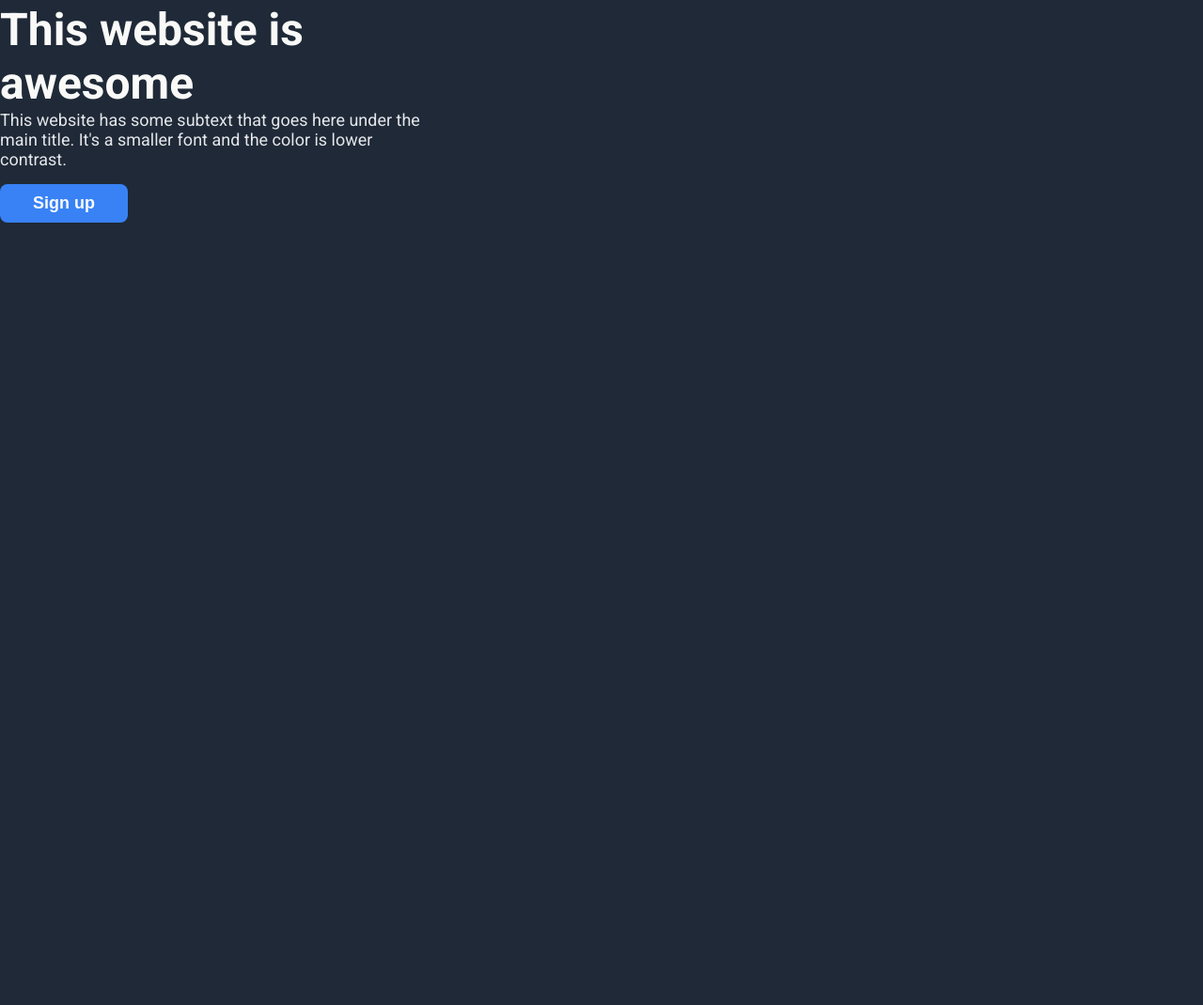
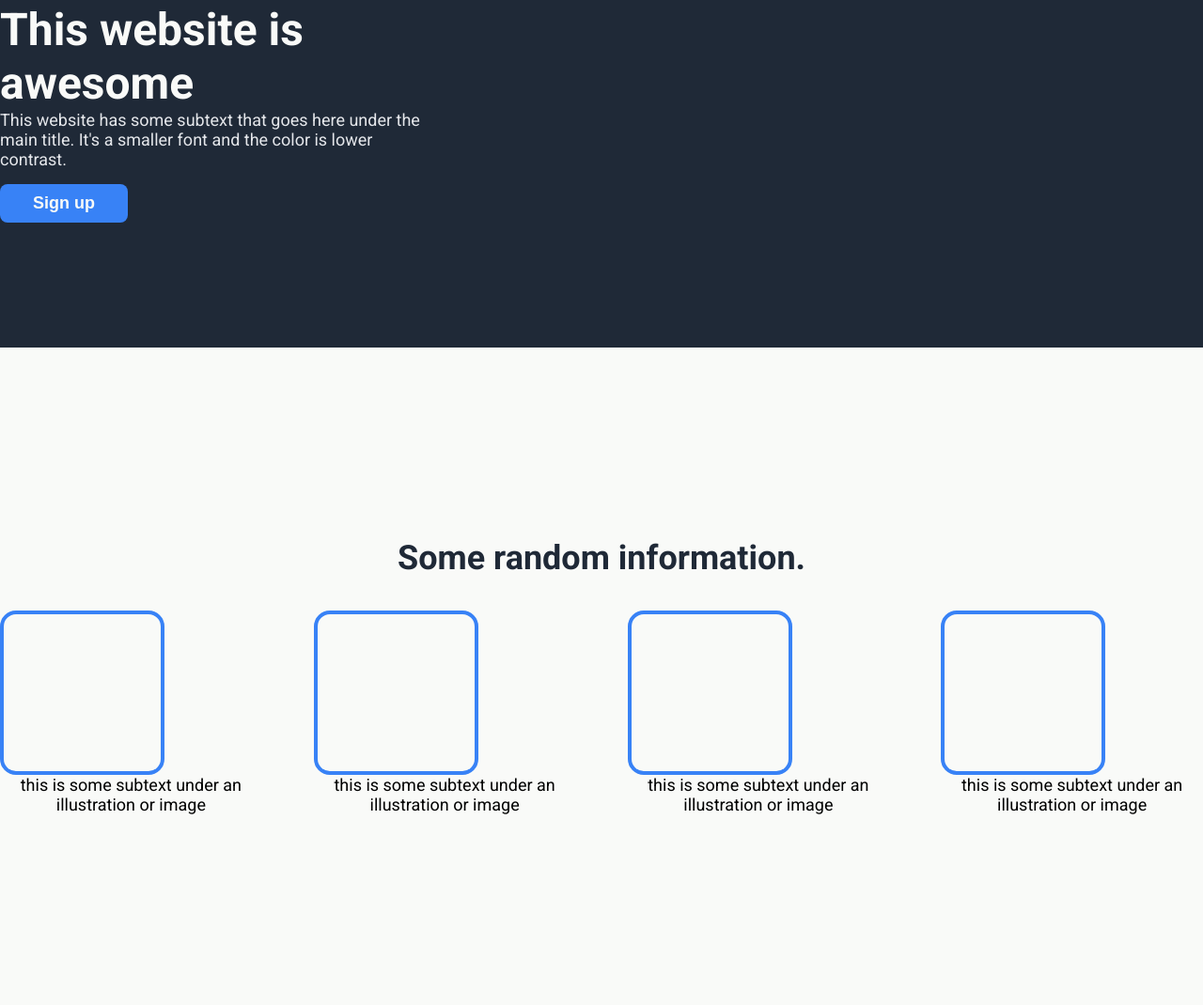
Before and after one commit to kacpersiedlarczyk/landing-page, a plain HTML site: page index.html in a window 1280 px wide. Shown: the part 198-1268 px from the top of the page at 94% size. Before the commit the page ends 800 px from the top, so only its background shows below. Drawn offline with Linux system fonts and the light colour scheme.

Commit message:
Add information section

```diff
--- a/index.html
+++ b/index.html
@@ -25,7 +25,33 @@
         </div>
     </header>
 
-    <main></main>
+    <main>
+        <section class="info">
+            <h2>Some random information.</h2>
+
+            <div class="info-con">
+                <div>
+                    <div class="placeholder"></div>
+                    <p>this is some subtext under an illustration or image</p>
+                </div>
+                <div>
+                    <div class="placeholder"></div>
+                    <p>this is some subtext under an illustration or image</p>
+                </div>
+                <div>
+                    <div class="placeholder"></div>
+                    <p>this is some subtext under an illustration or image</p>
+                </div>
+                <div>
+                    <div class="placeholder"></div>
+                    <p>this is some subtext under an illustration or image</p>
+                </div>
+            </div>
+        </section>
+
+        <section></section>
+        <section></section>
+    </main>
     <footer></footer>
 </body>
 </html>
--- a/style.css
+++ b/style.css
@@ -34,8 +34,8 @@ img {
 /* General */
 body {
     font-family: 'Roboto', sans-serif;
-    max-width: 1280px;
-    margin: auto;
+    /* max-width: 1280px; */
+    /* margin: auto; */
     background-color: #1f2937;
 }
 
@@ -60,7 +60,9 @@ button {
 nav {
     display: flex;
     justify-content: space-between;
+    align-items: center;
     padding: 1.25rem 0;
+    margin: auto;
 }
 
 .logo {
@@ -93,3 +95,38 @@ header {
     color: #E5E7EB;
     padding-bottom: 1rem;
 }
+
+/* Section 1 */
+.info {
+    background-color: azure;
+    font-size: 18px;
+    /* color: #E5E7EB; */
+    background-color: #F9FAF8;
+    align-items: center;
+    text-align: center;
+    height: 700px;
+    display: flex;
+    flex-direction: column;
+    gap: 35px;
+    justify-content: center;
+}
+
+.info h2 {
+    font-size: 36px;
+    font-weight: 700;
+    color: #1F2937;
+}
+
+.placeholder {
+    width: 175px;
+    height: 175px;
+    border: solid 4px #3882F6;
+    border-radius: 17px;
+}
+
+.info-con {
+    display: flex;
+    flex-basis: 1px;
+    flex-grow: 0;
+    gap: 55px;
+}
```
